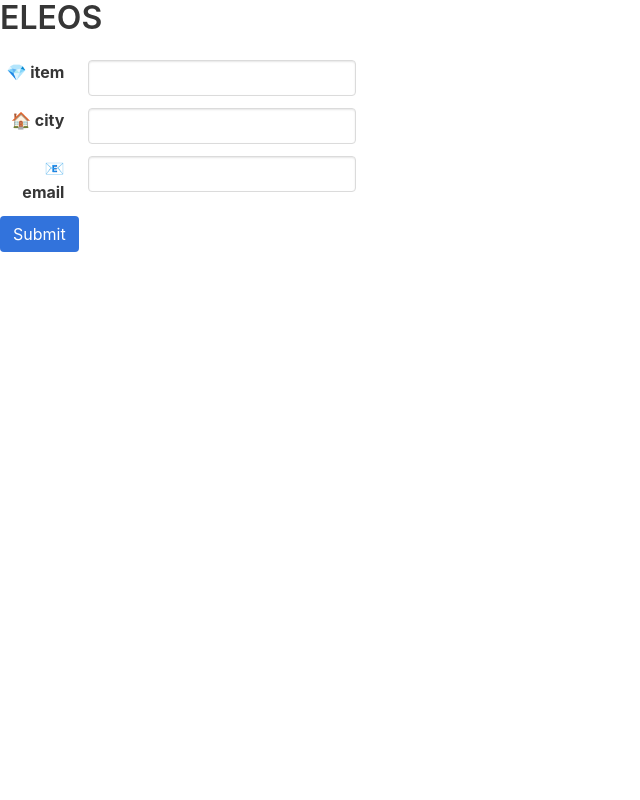
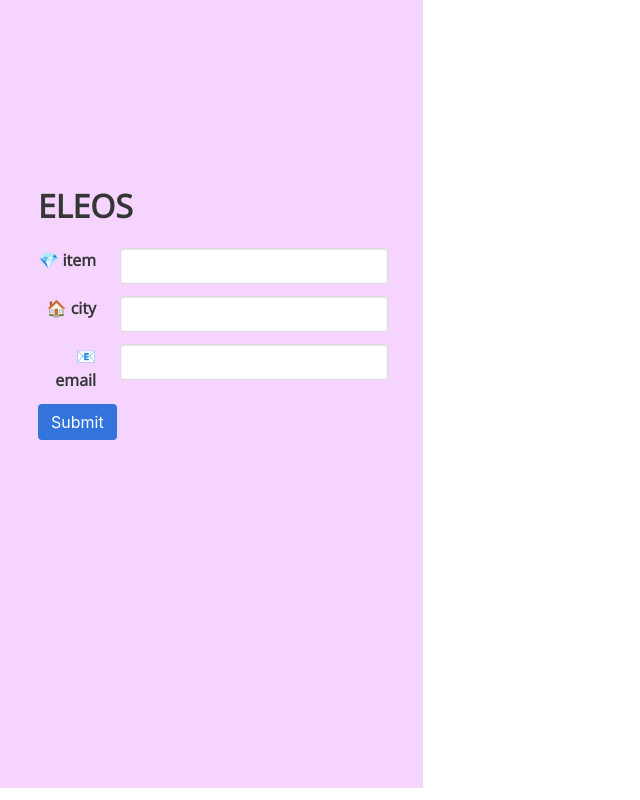
Before and after one commit to DimaMukhin/eleos, a plain HTML site: page eleos_frontend/index.html in a window 1280 px wide. Shown: the whole page, without its empty margins (0-640 px from the left). Drawn offline with nearby package versions, Linux system fonts and the light colour scheme.

Commit message:
Update UI with lilac

```diff
--- a/eleos_frontend/index.html
+++ b/eleos_frontend/index.html
@@ -1,23 +1,36 @@
 <!DOCTYPE html>
 <html lang="en">
 <head>
-	<link rel="shortcut icon" href="favicon.png">
+	<link rel="shortcut icon" href="favicon.ico">
 	<meta charset="UTF-8">
 	<title> Eleos </title>
-	<!--<link rel="stylesheet" type="text/css" href="style.css"/> -->
-	<link rel="stylesheet" type="text/css" href="https://cdnjs.cloudflare.com/ajax/libs/bulma/0.7.2/css/bulma.min.css"/>
+	<link rel="stylesheet" type="text/css" href="style.css"/>
+	<link rel="stylesheet" href="https://maxcdn.bootstrapcdn.com/font-awesome/4.7.0/css/font-awesome.min.css">
+	<link href="https://fonts.googleapis.com/css?family=Open+Sans" rel="stylesheet">
+	<!-- Bulma Version 0.7.2-->
+	<link rel="stylesheet" href="https://cdnjs.cloudflare.com/ajax/libs/bulma/0.7.2/css/bulma.min.css" />
+	<style type="text/css">
+	html,
+	body {
+		font-family: 'Open Sans';
+	}
+	img {
+		padding: 5px;
+		border: 1px solid #ccc;
+	}
+	</style>
 </head>
-<script defer src="https://use.fontawesome.com/releases/v5.3.1/js/all.js"></script>
-<body>
+<body class="">
+				<div class="columns">
+					<div class="column is-4 add-top-margin add-bg-purple add-left-margin">
+						<h1 class="title">ELEOS</h1>
 
-<section>
-	<div class="columns">
-		<div class="inputs column is-one-third is-vcentered">
-			<p>
-				<p class="title"> ELEOS </p>
+						<div class="our_form has-text-centered">
 
 							<div class="field is-horizontal">
-				<div class="field-label"> <label class="label">💎 item</label> </div>
+								<div class="field-label">
+									<label class="label">💎 item</label>
+								</div>
 								<div class="field-body">
 									<div class="control">
 										<input class="input" type="string" name="item" id="item">
@@ -26,7 +39,9 @@
 							</div>
 
 							<div class="field is-horizontal">
-				<div class="field-label"> <label class="label">🏠 city</label> </div>
+								<div class="field-label">
+									<label class="label">🏠 city</label>
+								</div>
 								<div class="field-body">
 									<div class="control">
 										<input class="input" type="string" name="location" id="location">
@@ -35,61 +50,9 @@
 							</div>
 
 							<div class="field is-horizontal">
-				<div class="field-label"> <label class="label">📧 email</label> </div>
-				<div class="field-body">
-					<div class="control">
-					    <input class="input" type="string" name="email" id="email">
+								<div class="field-label">
+									<label class="label">📧 email</label>
 								</div>
-					</div>
-				</div>
-
-				<div class="control">
-				<button class="button is-link">Submit</button>
-				</div>
-		      </p>
-		</div>
-		<div class="column is-link">
-			<div class="results" id="results"> </div>
-		</div>
-	</div>
-</section>
-
-<!--
-	<section class="hero is-fullheight-with-navbar">
-	  <div class="hero-body">
-	    <div class="container">
-	    	<div class="title">
-	  			<p class=title> HELIOS </p>
-	  		</div>
-		  	<div>
-		      <p>
-
-				💎 item: <input type="string" name="item" id="item"><br>
-				🏠 city: <input type="string" name="location" id="location"><br>
-				📧 email: <input type="string" name="email" id="email"><br>
-				<button>find</button>
-
-				<div class="column is-6 is-offset-4">
-				<div class="field is-horizontal">
-				<div class="field-label"> <label class="label">💎 Item</label> </div>
-				<div class="field-body">
-					<div class="control">
-					    <input class="input" type="string" name="item" id="item">
-					  </div>
-					</div>
-				</div>
-
-				<div class="field is-horizontal">
-				<div class="field-label"> <label class="label">🏠 city</label> </div>
-				<div class="field-body">
-					<div class="control">
-					    <input class="input" type="string" name="location" id="location">
-					  </div>
-					</div>
-				</div>
-
-				<div class="field is-horizontal">
-				<div class="field-label"> <label class="label">📧 email</label> </div>
 								<div class="field-body">
 									<div class="control">
 										<input class="input" type="string" name="email" id="email">
@@ -101,32 +64,11 @@
 								<button class="button is-link">Submit</button>
 							</div>
 						</div>
-		      </p>
 					</div>
+					<div class="column white-bg add-left-margin add-little-top">
 						<div class="results" id="results"> </div>
 					</div>
 				</div>
-	</section>
-	-->
-
-	<!--
-	<div class="title">
-	<h1>E L E O S</h1>
-	<br><br><br>
-	<center>
-	<p>
-	  💎 item:&nbsp&nbsp<input type="string" name="item" id="item"><br>
-	  🏠 city:&nbsp&nbsp&nbsp<input type="string" name="location" id="location"><br>
-	  📧 email:<input type="string" name="email" id="email"><br>
-	  <button>find</button>
-	</p>
-
-	<br>
-	<div class="results" id="results"> </div>
-
-	</center>
-	</div>
-	-->
 
 <!-- scripts -->
 <script src="https://ajax.googleapis.com/ajax/libs/jquery/3.3.1/jquery.min.js"></script>
--- a/eleos_frontend/style.css
+++ b/eleos_frontend/style.css
@@ -1,34 +1,24 @@
-
-body{
-	margin: 0;
- 	background: #ffffff;
- 	background-attachment: fixed;
- 	background-repeat: no-repeat;
-    background-size: 100% 100%;
+.add-top-margin {
+	padding-top: 200px !important;
 }
 
-.title {
-	margin: 100px;
-	text-align: center;
+.add-left-margin {
+	padding-left: 50px !important;
 }
 
-.results {
-	text-align: left;
+.add-little-top {
+	padding-top: 50px !important;
 }
 
-h1 {
-	font-family: sans-serif;
-	font-size: 40px;
-	font-weight: lighter;
-	letter-spacing: 10px;
-	color: #000000;
+.white-bg {
+	background-color: white;
 }
 
-p {
-	font-family: sans-serif;
-	font-size: 15px;
-	font-weight: lighter;
-	color: #000000;
+.add-bg-purple {
+	background-color: #F5D4FF;
+	min-height: 100vh;
 }
 
+body {
+	min-height: 100vh;
 }
```
Also changed, not shown: 1 other file. Lines whose indentation alone changed are shown as unchanged.
